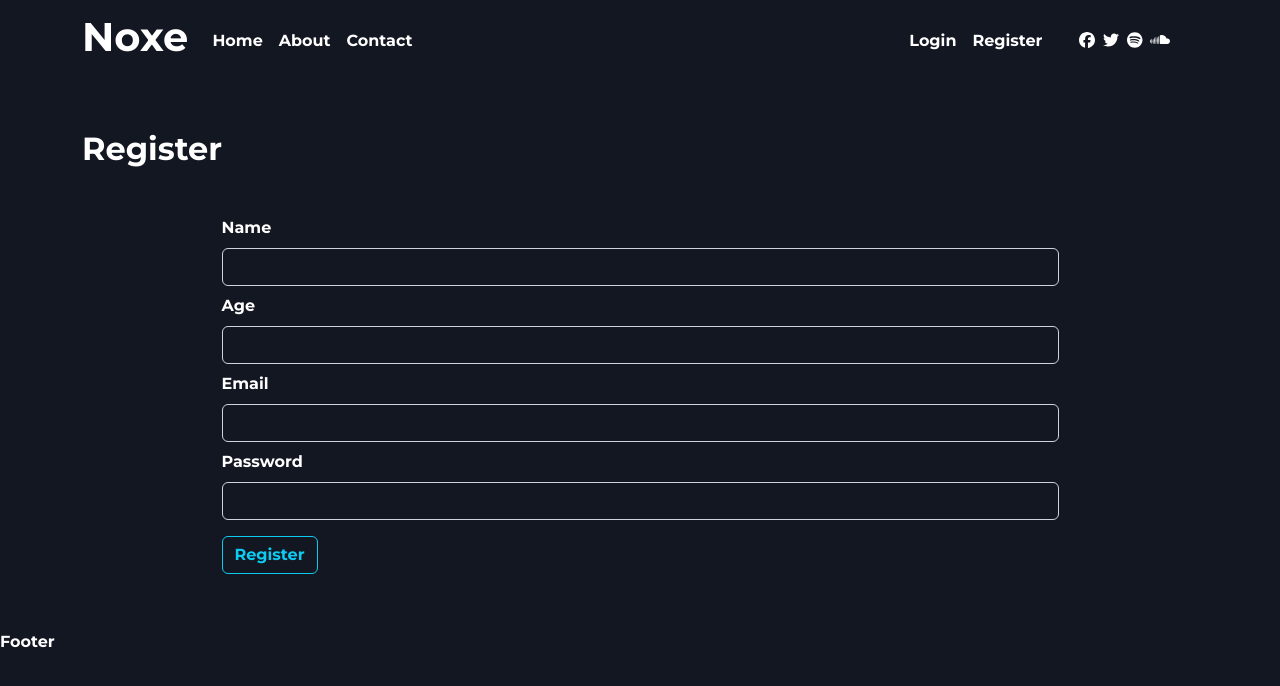
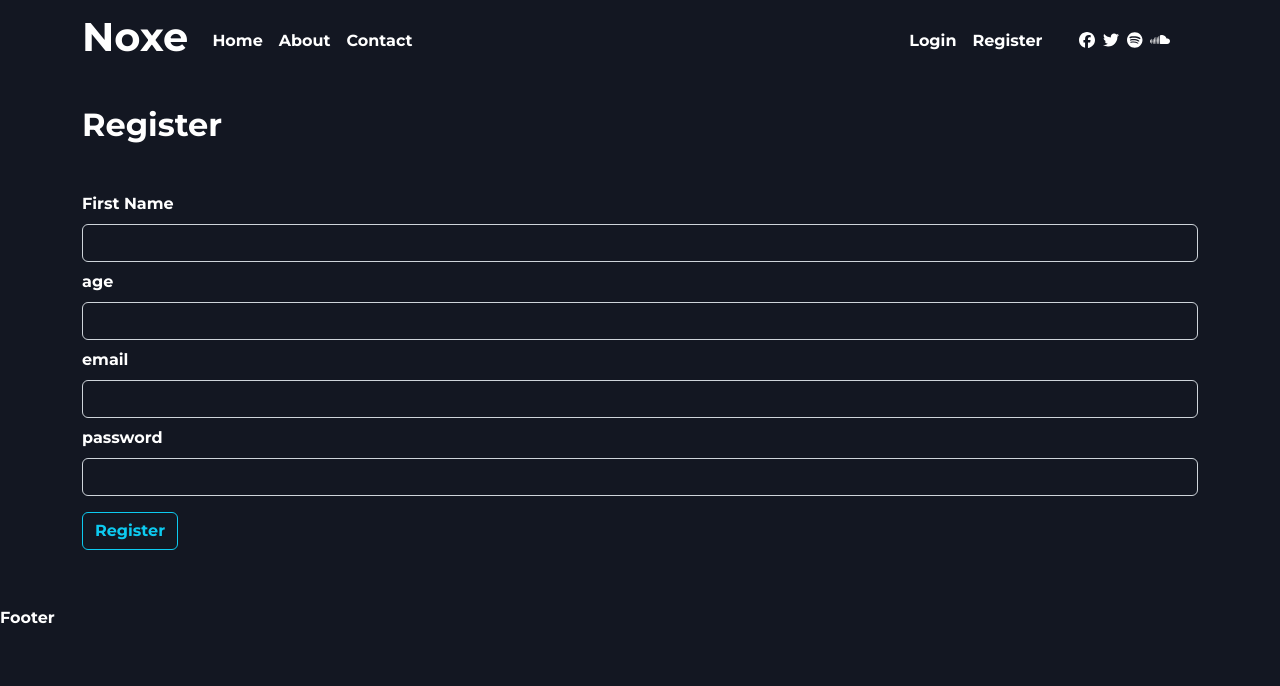
Before and after one commit to MohamedIbrahim257/Noxe, a React (Create React App) app: page /Register in a window 1280 px wide. Shown: the top 686 px of the page. Built offline with nearby package versions, Linux system fonts and the light colour scheme.

Commit message:
Register

```diff
--- a/src/Register.jsx
+++ b/src/Register.jsx
@@ -1,89 +1,66 @@
-import React, { useEffect, useState } from 'react'
-import axios from 'axios'
-import { useNavigate } from 'react-router-dom'
-import Joi from 'joi'
+import React, { useState } from 'react'
+import axios from 'axios';
+import { useNavigate } from 'react-router-dom';
+import Joi from 'joi';
 
 export default function Register() {
-
     let navigate = useNavigate()
-    let [errorReg, setErrorReg] = useState([])
-    let [error, setError] = useState("")
-
-    let [user, setUserData] = useState({
-        Name: "",
+    const [error, setError] = useState("");
+    const [errorValidate, setErrorValidate] = useState([])
+    const [user, setUserData] = useState({
+        first_Name: "",
         Age: 0,
         email: "",
-        Password: ""
+        password: ""
     })
 
-    function submitFormData(e) {
-        e.preventDefault()
-        let validation = validationReg()
-        if (validation.error) {
-            setError(validation.error.message)
-        } else {
-
-           localStorage.setItem("setUsersData", JSON.stringify(user))
-
-            //   await   axios.post('https://jsonplaceholder.typicode.com/posts', {
-            //         headers: { 'Content-Type': 'application/json' },
-            //         body: {
-            //             user
-            //         }
-            //     })
-            //         .then(response => {
-            //             console.log(response.data);
-            //             const token = response.data.id;
-            //             return token;
-            //         })
-            //         .catch(error => {
-            //             console.log(error); // You can handle error response here
-            //         });
-
-            navigate('/Login')
-
-        }
-
+    const getUserData = (e) => {
+        let myUsers = { ...user };
+        myUsers[e.target.name] = e.target.value;
+        setUserData(myUsers)
+        console.log(myUsers);
     }
 
-    function validationReg() {
+    const submitUsersForm = async (e) => {
+        e.preventDefault()
+        let validation = validationForm()
+        if (validation.error) {
+            setErrorValidate(validation.error.message)
+        } else {
+            let { data } = await axios.post(`https://route-egypt-api.herokuapp.com//signup`, user)
+            if (data.message === 'success') {
+                navigate("/Login")
+            } else {
+                setError(data.message)
+            }
+        }
+    }
+
+    const validationForm = () => {
         let schema = Joi.object({
-            Name: Joi.string().alphanum().min(3).max(10).required(),
-            Age: Joi.number().min(16).max(80).required(),
+            first_Name: Joi.string().alphanum().min(3).max(20).required(),
+            Age: Joi.number().min(16).max(60).required(),
             email: Joi.string().email({ minDomainSegments: 2, tlds: { allow: ['com', 'net', 'org'] } }).required(),
-            Password: Joi.string().pattern(new RegExp('^[a-zA-Z0-9]{3,30}$')).required(),
+            password: Joi.string().pattern(new RegExp('^[a-zA-Z0-9]{3,30}$')).required(),
         })
         return schema.validate(user)
     }
 
-
-    function getUserData(e) {
-        let userData = { ...user }
-        userData[e.target.name] = e.target.value
-        setUserData(userData)
-        console.log(userData)
-
-    }
-
     return (
-        <div className='my-5' >
-            <form onSubmit={submitFormData} >
-                <h2 className='my-5' >Register</h2>
-                <div className='w-75 mx-auto' >
-                    {errorReg.length > 0 ? <div className='alert alert-danger' >{errorReg}</div> : ""}
-                    {error.length > 0 ? <div className='alert alert-danger' >{error}</div> : ""}
-                    <label htmlFor="email">Name</label>
-                    <input onChange={getUserData} className='form-control my-2' type="text" id='Name' name='Name' />
-                    <label htmlFor="age">Age</label>
-                    <input onChange={getUserData} className='form-control my-2' type="age" id='age' name='Age' />
-                    <label htmlFor="email">Email</label>
-                    <input onChange={getUserData} className='form-control my-2' type="email" id='email' name='email' />
-                    <label htmlFor="current-password">Password</label>
-                    <input onChange={getUserData} className='form-control my-2' type="password" id='password' name='Password' />
-                    <div className='my-2'>
-                        <button className='btn btn-outline-info my-2' >Register</button>
-                    </div>
-                </div>
+        <div>
+            <h2 className='my-4' >Register</h2>
+            <form onSubmit={submitUsersForm} className='my-5' >
+                {error.length > 0 ? <div className='alert alert-danger'>{error}</div> : ""}
+                {errorValidate.length > 0 ? <div className='alert alert-danger'>{errorValidate}</div> : ""}
+                <label htmlFor="first_Name">First Name</label>
+                <input onChange={getUserData} className='form-control my-2' id='first_Name' type="text" name='first_Name' />
+                <label htmlFor="Age">age</label>
+                <input onChange={getUserData} className='form-control my-2' name='Age' id='Age' type="number" />
+                <label htmlFor="email">email</label>
+                <input onChange={getUserData} className='form-control my-2' name='email' id='email' type="email" />
+                <label htmlFor="password">password</label>
+                <input onChange={getUserData} className='form-control my-2' name='password' id='Age' type="password" />
+                <button className='btn btn-outline-info my-2' type='submit' >Register</button>
             </form>
         </div>
     )
```
Also changed, not shown: src/Home.jsx (line endings or trailing spaces).
